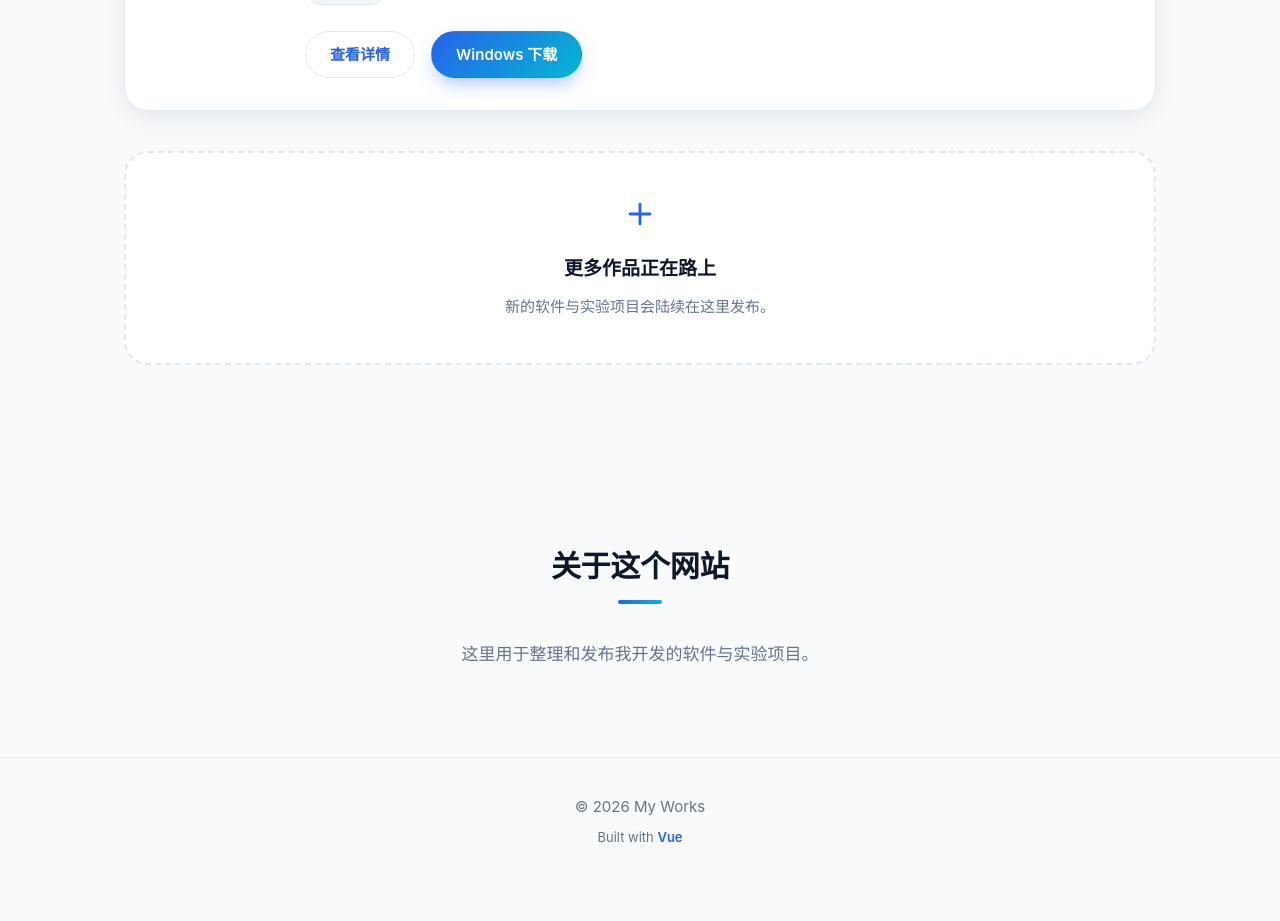
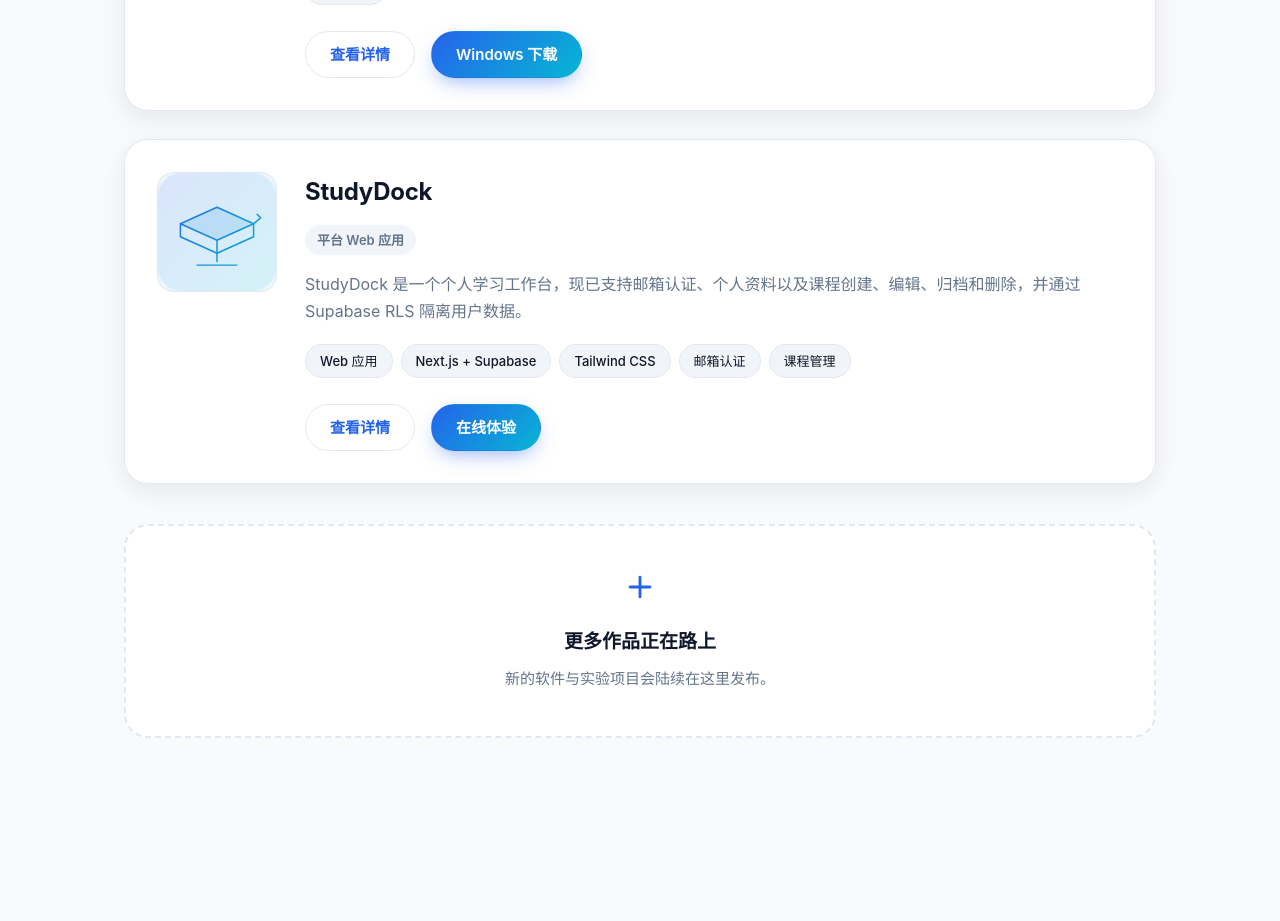
Before and after one commit to Director-code-c/my-portfolio, a Vue app: page / in a window 1280 px wide. Shown: the part 1000-1921 px from the top of the page. Before the commit the page ends 1884 px from the top, so only its background shows below. Built offline with nearby package versions, Linux system fonts and the light colour scheme.

Commit message:
feat: add StudyDock to portfolio

```diff
--- a/src/components/ProjectCard.vue
+++ b/src/components/ProjectCard.vue
@@ -36,8 +36,8 @@
         <h3 class="project-card__name">{{ project.name }}</h3>
 
         <div class="project-card__meta">
-          <span class="badge">版本 {{ project.version }}</span>
-          <span class="badge badge--quiet">平台 {{ project.platform }}</span>
+          <span v-if="project.version" class="badge">版本 {{ project.version }}</span>
+          <span v-if="project.platform" class="badge badge--quiet">平台 {{ project.platform }}</span>
         </div>
 
         <p class="project-card__description">{{ project.description }}</p>
@@ -50,6 +50,16 @@
           <button type="button" class="btn btn--secondary" @click="toggleDetail">
             {{ expanded ? '收起详情' : '查看详情' }}
           </button>
+
+          <a
+            v-if="project.liveUrl"
+            class="btn btn--primary"
+            :href="project.liveUrl"
+            target="_blank"
+            rel="noopener noreferrer"
+          >
+            在线体验
+          </a>
 
           <div class="project-card__download">
             <a
@@ -68,13 +78,13 @@
 
     <div v-if="expanded" ref="detailRef" class="project-card__detail">
       <div class="detail__grid">
-        <div>
+        <div v-if="project.version">
           <span class="detail__label">版本</span>
           <span class="detail__value">{{ project.version }}</span>
         </div>
-        <div>
+        <div v-if="project.platform">
           <span class="detail__label">平台</span>
-          <span class="detail__value">Windows</span>
+          <span class="detail__value">{{ project.platform }}</span>
         </div>
       </div>
 
--- a/src/data/projects.js
+++ b/src/data/projects.js
@@ -82,4 +82,27 @@
       '论文、笔记、原文证据和知识结构均保存在本地。AI 功能仅在用户主动调用时使用已配置的 AI 服务。',
     status: 'Windows v0.11.0 正式版',
   },
+  {
+    id: 'studydock',
+    name: 'StudyDock',
+    icon: `${import.meta.env.BASE_URL}studydock.svg`,
+    description:
+      'StudyDock 是一个个人学习工作台，现已支持邮箱认证、个人资料以及课程创建、编辑、归档和删除，并通过 Supabase RLS 隔离用户数据。',
+    tags: ['Web 应用', 'Next.js + Supabase', 'Tailwind CSS', '邮箱认证', '课程管理'],
+    // 线上体验地址，托管于 Vercel
+    liveUrl: 'https://studydock-two.vercel.app',
+    platform: 'Web 应用',
+    capabilityGroups: [
+      {
+        title: '核心功能',
+        items: [
+          '邮箱认证与个人资料管理',
+          '课程创建、编辑、归档与删除',
+          '服务端路由保护与安全认证回调',
+          'Supabase RLS 用户数据隔离',
+        ],
+      },
+    ],
+    status: '已上线',
+  },
 ]
```
Also changed, not shown: public/studydock.svg (added).
